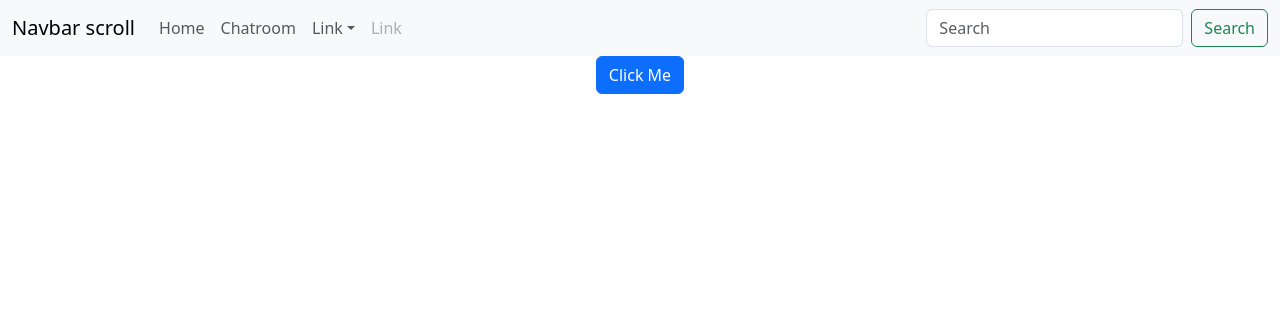
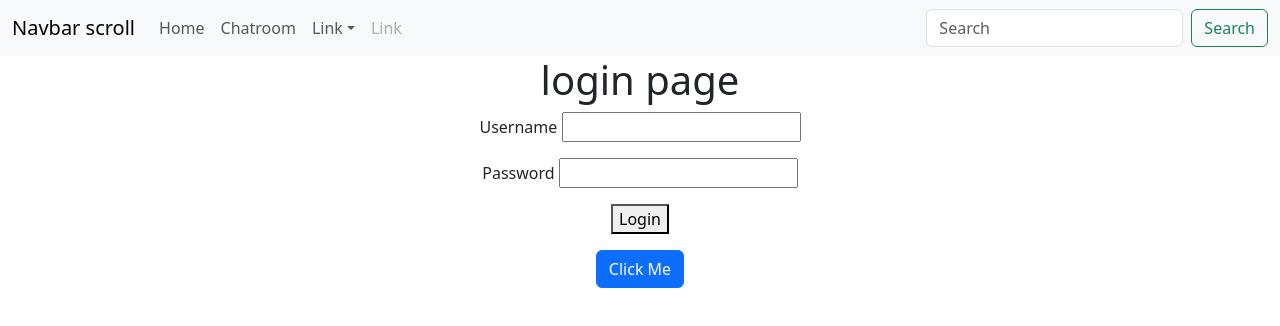
Before and after one commit to sagarbhandari-0522/message-fronetend1, a React (Create React App) app: page /login in a window 1280 px wide. Shown: the top 326 px of the page. Built offline with nearby package versions, Linux system fonts and the light colour scheme.

Commit message:
login page for user

```diff
--- a/src/App.js
+++ b/src/App.js
@@ -5,6 +5,7 @@
 import Home from "./components/Home";
 import Chatroom from "./components/Chatroom";
 import NumberSumUp from "./components/NumberSumUp";
+import Login from "./components/Login";
 
 function App() {
   return (
@@ -14,6 +15,7 @@
             <Route  path="/" element={<Home/>}/>
             <Route path="/chatroom" element={<Chatroom/>}/>
             <Route path="/NumberSum" element={<NumberSumUp/>}/>
+            <Route path="/login" element={<Login/>}/>
         </Routes>
      <button className={"btn btn-primary"}>Click Me</button>
     </div>
--- /dev/null
+++ b/src/components/Login.js
@@ -0,0 +1,115 @@
+// import React, {useState} from 'react';
+// import axios from "axios";
+// import {BaseUrl} from "../consistents";
+//
+// function Login(props) {
+//     const [username, setUsername] = useState("")
+//     const [password, setPassword] = useState("")
+//     const [loginStatus, setLoginStatus] = useState("")
+//
+//     function usernameHandler(e) {
+//         setUsername(e.target.value)
+//     }
+//     function passwordHandler(e) {
+//         setPassword(e.target.value)
+//     }
+//
+//     function login() {
+//                 let data = JSON.stringify({
+//                   "username": "admin",
+//                   "password": "admin"
+//                 });
+//
+//                 let config = {
+//                   method: 'post',
+//                   maxBodyLength: Infinity,
+//                   url: BaseUrl+'//auth/',
+//                   headers: {
+//                     'Content-Type': 'application/json'
+//                   },
+//                   data : data
+//                 };
+//
+//                 axios.request(config)
+//                 .then((response) => {
+//                   console.log(JSON.stringify(response.data));
+//                   setLoginStatus(response.data)
+//                 })
+//                 .catch((error) => {
+//                   console.log(error);
+//                 });
+//     }
+//
+//     return (
+//         <div>
+//             <h1>Login Page</h1>
+//             <p>Username: <input type="text" id={"username"}/></p>
+//             <p>Password: <input type="password" id={"password"}/></p>
+//             <p><button id={"loginbtn"} onClick={login}>Login</button></p>
+//             <p id={"loginstatus"}>{loginStatus}</p>
+//         </div>
+//     );
+// }
+//
+// export default Login;
+
+
+
+import React, {useState} from 'react';
+import axios from "axios";
+import {BaseUrl} from "../consistents";
+
+function Login(props) {
+    const [username, setUsername] = useState("")
+    const [password, setPassword] = useState("")
+    const [login_status, setLogin_status] = useState("")
+
+    function usernameHandler(e) {
+        setUsername(e.target.value)
+    }
+
+    function passwordHandler(e) {
+        setPassword(e.target.value)
+    }
+
+    function login() {
+        let data = JSON.stringify({
+            "username": username,
+            "password": password
+        });
+
+        let config = {
+            method: 'post',
+            maxBodyLength: Infinity,
+            url: BaseUrl + '//auth/',
+            headers: {
+                'Content-Type': 'application/json'
+            },
+            data: data
+        };
+
+        axios.request(config)
+            .then((response) => {
+                console.log(JSON.stringify(response.data));
+                setLogin_status("Login Success!")
+            })
+            .catch((error) => {
+                console.log(error);
+                setLogin_status("Username or Password is wrong!")
+            });
+    }
+
+    return (
+        <div>
+            <h1>login page</h1>
+            <p>Username <input id={"username"} type={'text'} onChange={usernameHandler}/></p>
+            <p>Password <input id={"password"} type={'password'} onChange={passwordHandler}/></p>
+            <p>
+                <button id={"loginbtn"} onClick={login}>Login</button>
+            </p>
+            <p id={'login_status'}>{login_status}</p>
+        </div>
+    );
+}
+
+export default Login;
```
